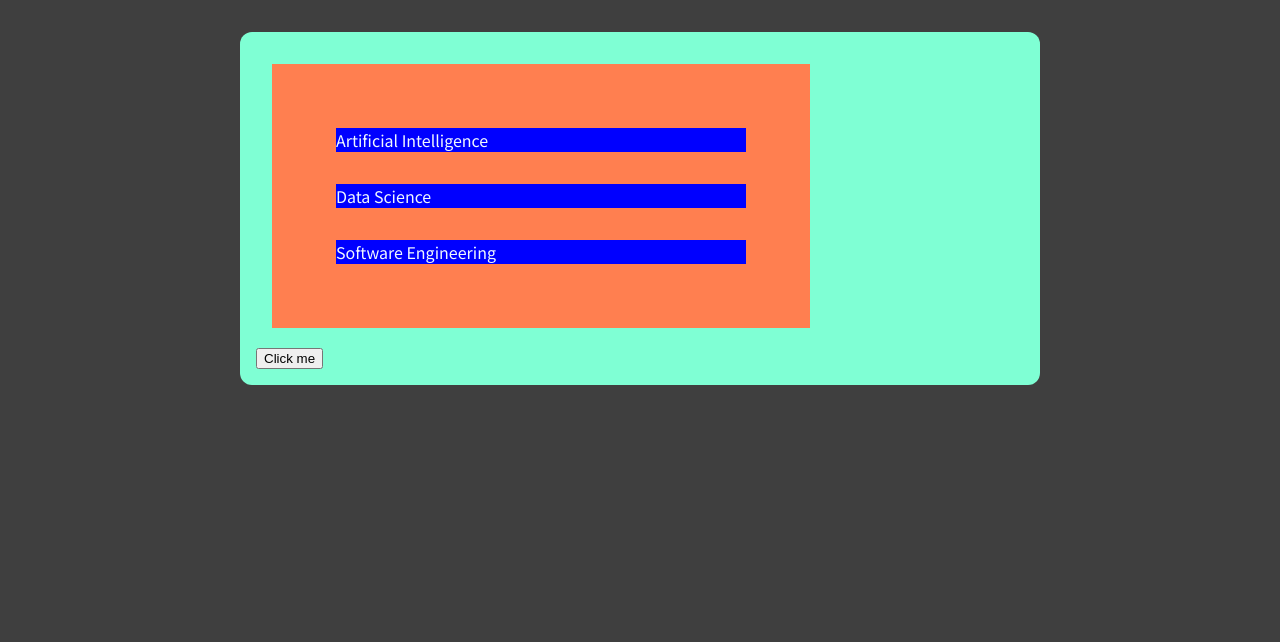
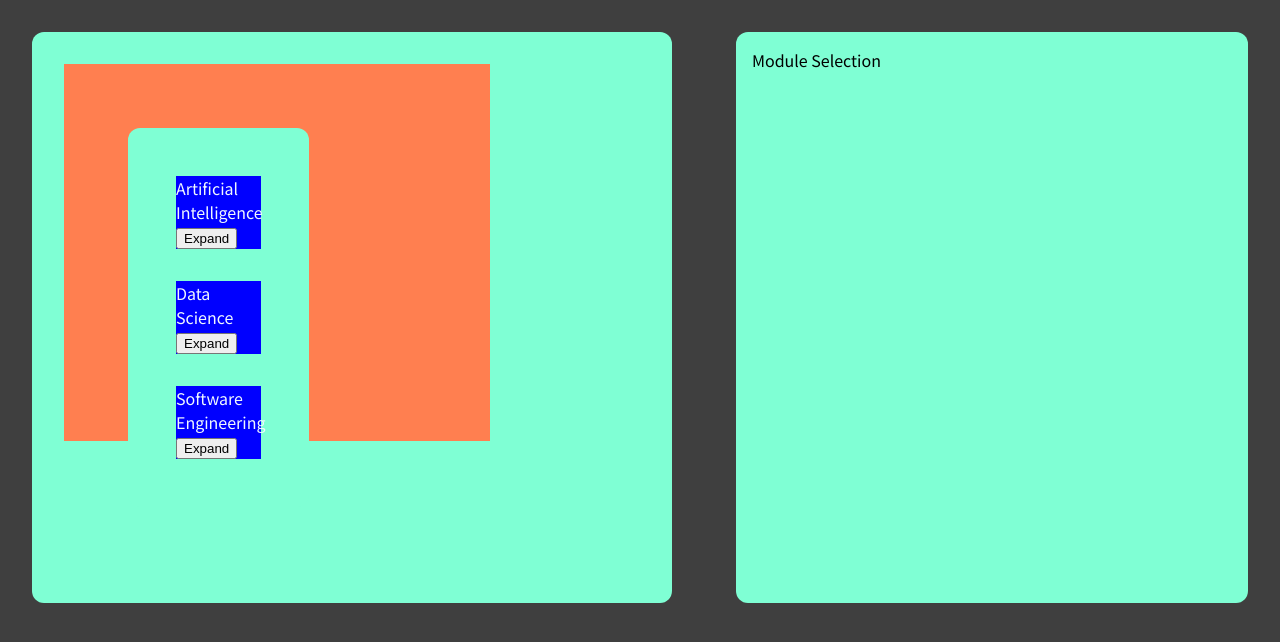
Before and after one commit to eoinsheehan/semesterfour, a React (Create React App) app in the folder my-app/: page / in a window 1280 px wide. Shown: the top 642 px of the page. Built offline with nearby package versions, Linux system fonts and the light colour scheme.

Commit message:
Add toggle feature to course headings

```diff
--- a/my-app/src/App.js
+++ b/my-app/src/App.js
@@ -1,18 +1,15 @@
 import Course from './components/courses/Courses'
 import Card from './components/UI/Card'
+import './components/UI/Card.css'
 
 const App = () => {
 
-  const clicky = () =>{
-    console.log('Eoin')
-  }
-
   return (
-    <div>
+    <div className='main'>
       <Card>
       <Course/>
-      <button onClick={clicky}>Click me</button>
       </Card>
+      <Card className="card2">Module Selection</Card>
     </div>
   );
 }
--- a/my-app/src/components/UI/Card.css
+++ b/my-app/src/components/UI/Card.css
@@ -2,7 +2,20 @@
     border-radius: 12px;
     background-color: aquamarine;
     padding: 1rem;
-    margin: 2rem auto;
+    margin: 2rem;
     width: 50rem;
-    max-width: 95%;
+    max-width: 50%;
 }
+
+.card2 {
+    border-radius: 12px;
+    background-color: aquamarine;
+    padding: 1rem;
+    margin: 2rem;
+    width: 20rem;
+    max-width: 30%;
+}
+
+.main{
+    display: flex;
+}
--- a/my-app/src/components/UI/Card.js
+++ b/my-app/src/components/UI/Card.js
@@ -3,7 +3,8 @@ import './Card.css'
 const Card = (props)=>{
 
     return(
-        <div className="card">{props.children}
+        <div className="card">
+            {props.children}
         </div>
     )
 
--- a/my-app/src/components/courses/CourseHeading.js
+++ b/my-app/src/components/courses/CourseHeading.js
@@ -1,10 +1,21 @@
 import './CourseHeading.css'
+import './CourseList'
+import CourseList from './CourseList'
+import { useState } from 'react'
 
 const CourseHeading = (props) =>{
 
+    const [showContent,setShowContent] = useState(false)
+
+    const toggleCourses = () => {
+        setShowContent(!showContent);
+    }
+
     return (
-        <div className="course-heading">{props.title}</div>
+        <div className="course-heading">{props.title}
+        <button onClick={toggleCourses}>Expand</button>
+        {showContent ? <CourseList/>: null}
+        </div>
     )
-
 }
 export default CourseHeading
--- /dev/null
+++ b/my-app/src/components/courses/CourseList.js
@@ -0,0 +1,16 @@
+import './CourseList.css'
+
+const CourseList = () => {
+
+
+    return(
+        <div>
+            <ul>
+                <li>Course 1</li>
+                <li>Course 2</li>
+            </ul>
+        </div>
+    )
+}
+
+export default CourseList
--- a/my-app/src/components/courses/Courses.js
+++ b/my-app/src/components/courses/Courses.js
@@ -1,4 +1,5 @@
 import CourseHeading from './CourseHeading'
+import Card from '../UI/Card'
 import './Courses.css'
 
 const Courses = () => {
@@ -10,7 +11,9 @@ const Courses = () => {
     let testing = themes.map(theme => <CourseHeading title = {theme}/>)
 
     return (<div className='courses'>
+        <Card>
         {testing}
+        </Card>
     </div>)
 }
 
```
Also changed, not shown: my-app/src/components/courses/CourseList.css (added).
